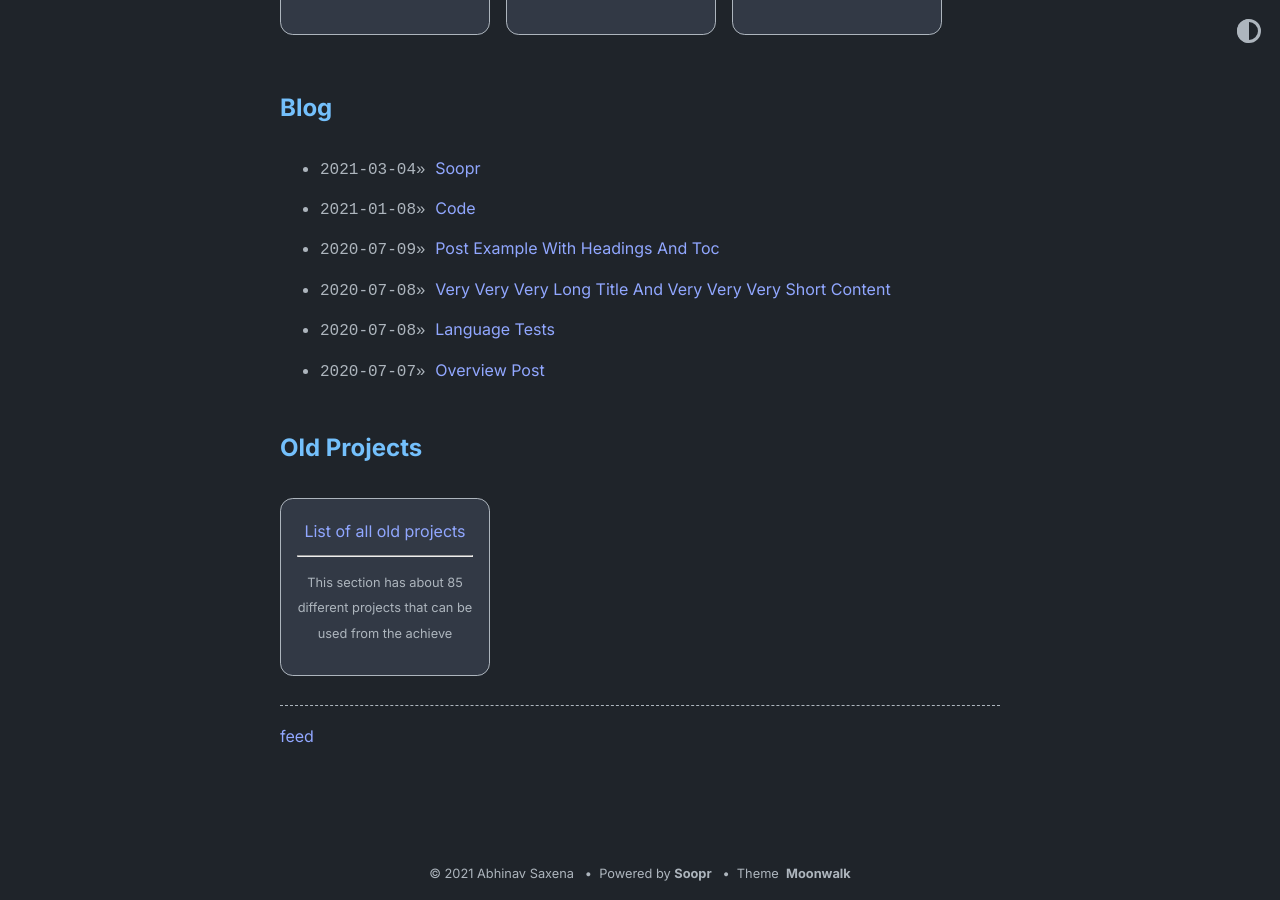
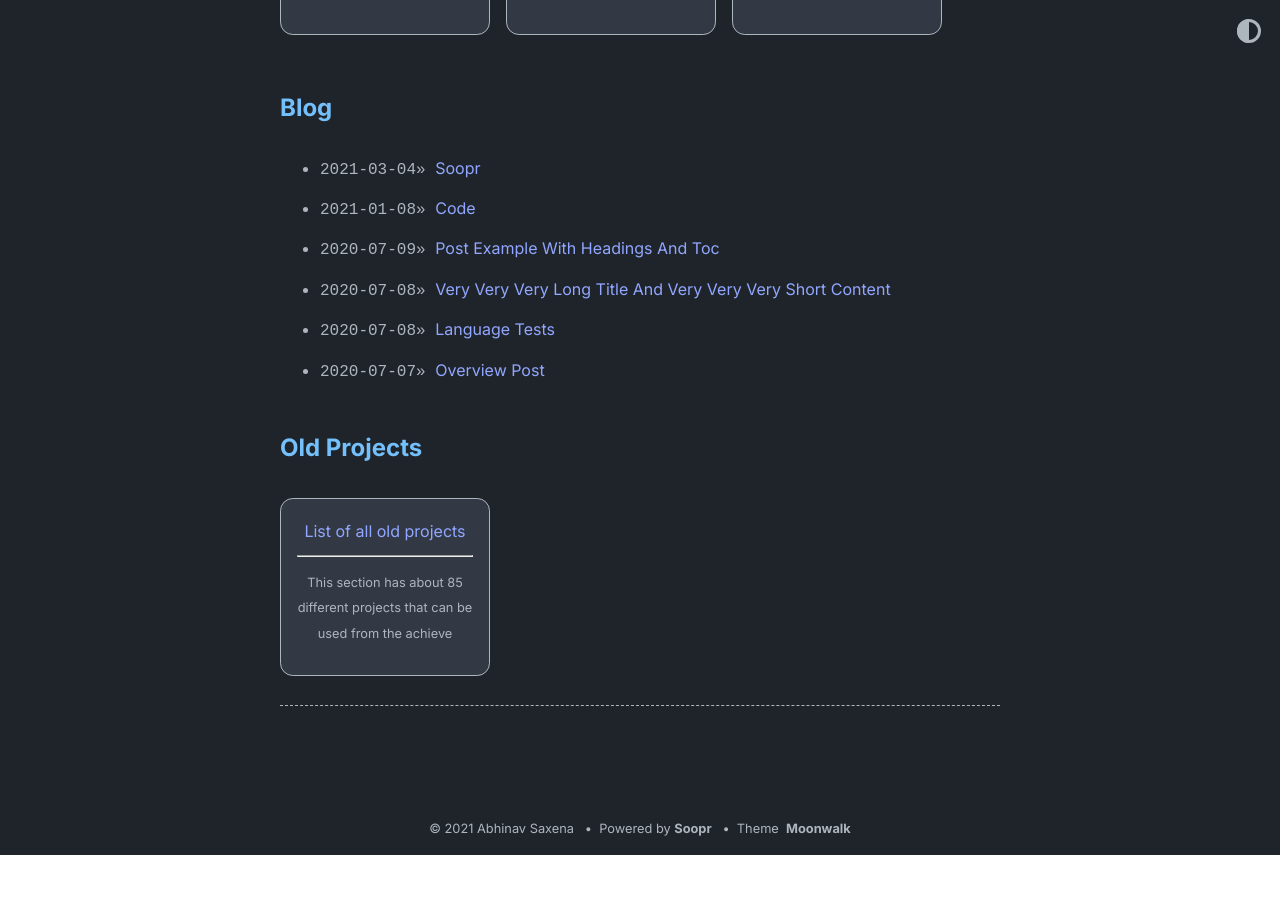
Before and after one commit to Josef9154/JRochelle_Portfolio, a Jekyll site: the page built from index.md, in a window 1280 px wide and 900 px high, scrolled down 780 px. Built offline with Jekyll 4.4.1, drawn with Linux system fonts in a browser that asks for light colours; after the commit the page ends 1635 px from its top, so only the background shows below that.

Commit message:
home.yml: updated footer_entries

```diff
--- a/_data/home.yml
+++ b/_data/home.yml
@@ -32,9 +32,7 @@ old_project_entries:
     desc: >-
       This section has about 85 different projects that can be used from the
       achieve
-footer_entries:
-  - title: feed
-    url: feed.xml
+footer_entries: []
 misc_entries:
   - title: this is an example vertical list
     url: false
```
